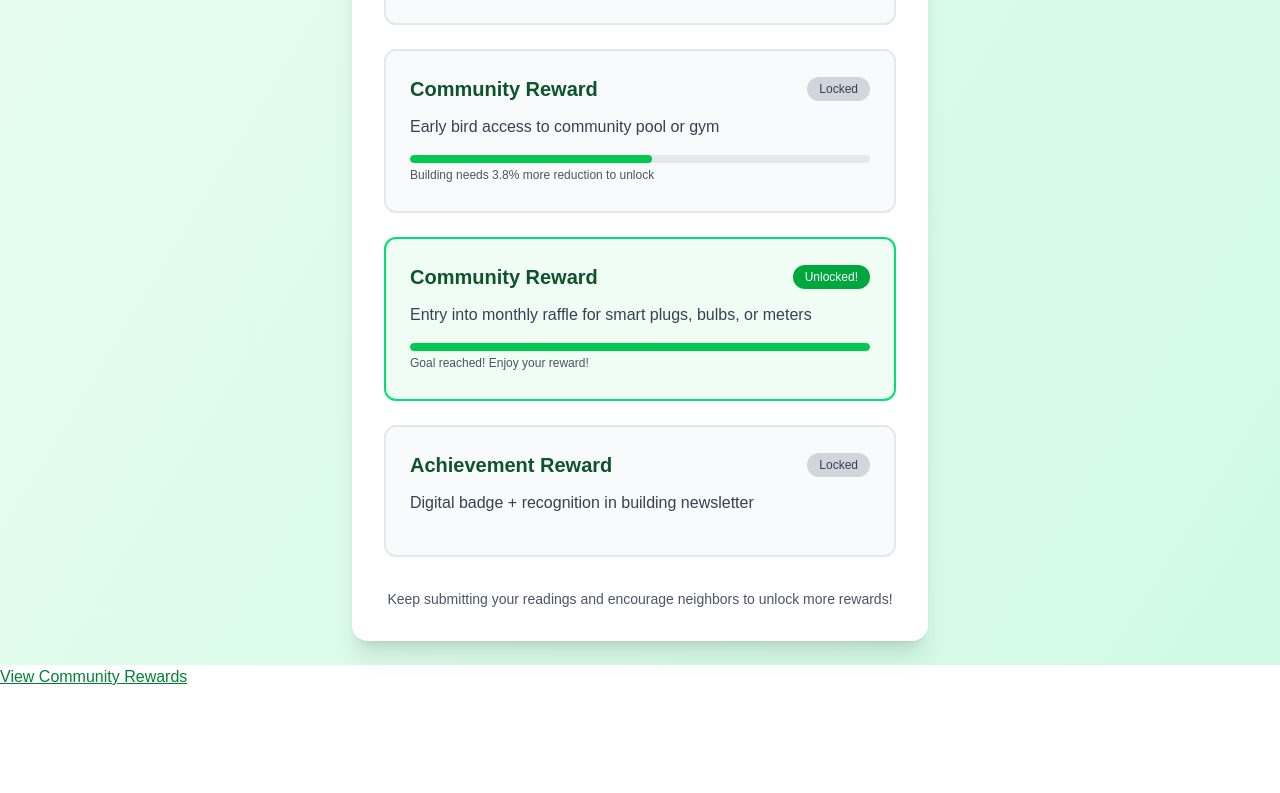
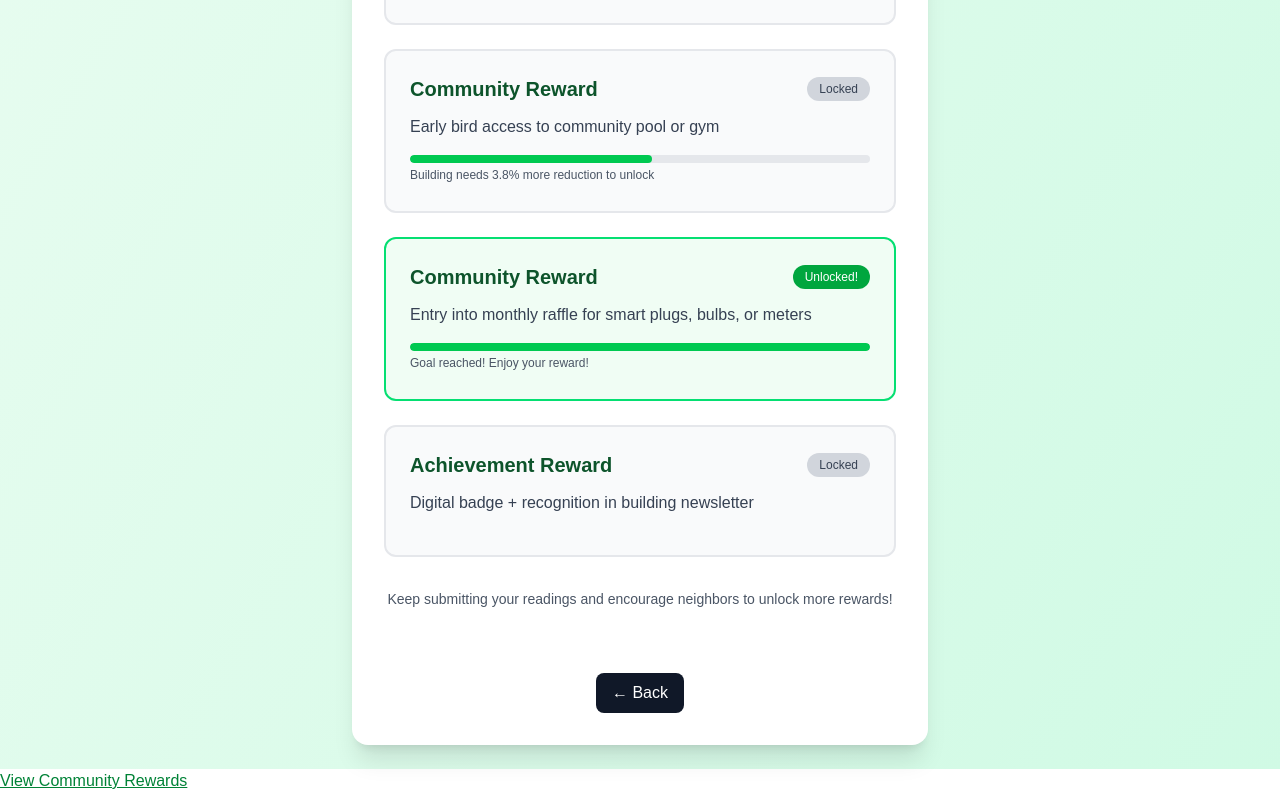
Before and after one commit to kkaytech/khadra, a Next.js app: page /rewards in a window 1280 px wide. Shown: the part 1423-2216 px from the top of the page. Before the commit the page ends 2112 px from the top, so only its background shows below. Built offline with nearby package versions, Linux system fonts and the light colour scheme.

Commit message:
something bro idk even

```diff
--- a/app/rewards/page.tsx
+++ b/app/rewards/page.tsx
@@ -1,7 +1,9 @@
 "use client";
-
+import { useRouter } from "next/navigation";
 import { rewards, buildingGoals } from "../mockData";
 import { useState } from "react";
+
+
 
 
 // Optional: Accept buildingId and userRank as props or context for a multi-building app
@@ -9,6 +11,7 @@ const buildingId = 1; // Hardcode or take from user state/context
 
 export default function RewardsPage() {
   // Simulate progress for current building
+  const router = useRouter();
   const goal = buildingGoals.find((g: any) => g.buildingId === buildingId);
   const progress = goal ? goal.currentReduction : 0;
 
@@ -92,6 +95,15 @@ export default function RewardsPage() {
         <div className="mt-8 text-center text-sm text-gray-600">
           Keep submitting your readings and encourage neighbors to unlock more rewards!
         </div>
+        <div className="mt-8 flex justify-center">
+          <button
+  onClick={() => router.back()}
+  className="mt-8 bg-gray-900 hover:bg-gray-700 text-white px-4 py-2 rounded-lg transition-colors"
+>
+  ← Back
+</button>
+
+        </div>
       </div>
     </div>
   );
```
